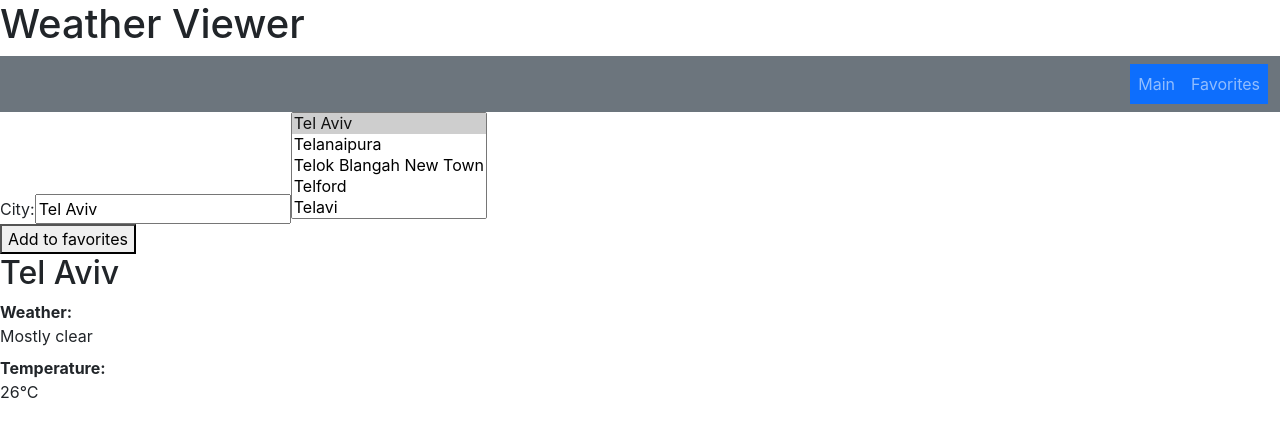
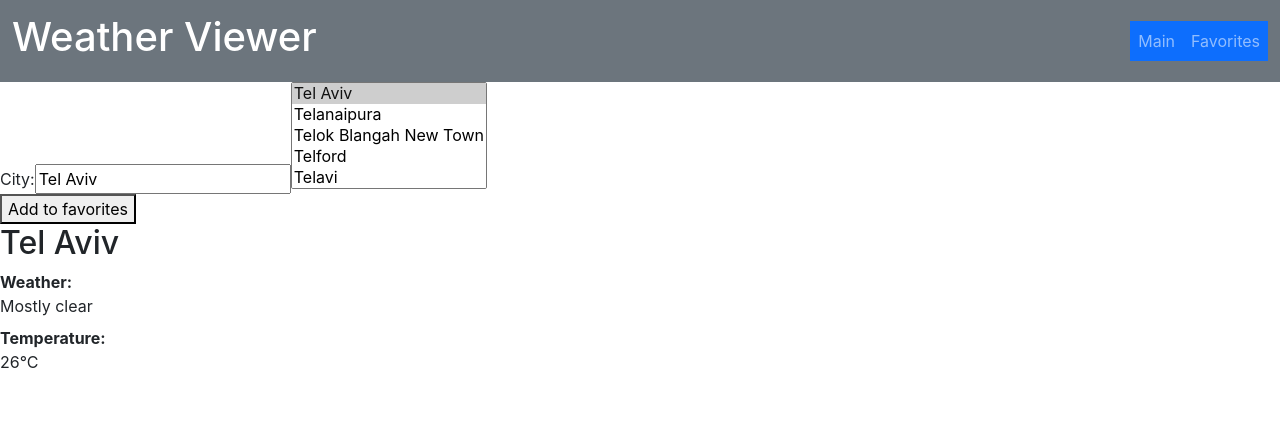
Before and after one commit to NoamAnisfeld/weather-utopia, a React (Create React App) app: page / in a window 1280 px wide. Shown: the top 436 px of the page. Built offline with nearby package versions, Linux system fonts and the light colour scheme.

Commit message:
moving header into the navbar as navbar-brand

```diff
--- a/src/App.tsx
+++ b/src/App.tsx
@@ -16,7 +16,6 @@ function App() {
   return (
     <FavoritesContext>
       <div className="App">
-        <h1>Weather Viewer</h1>
         <Navigation />
         <main>
           <Routes>
--- a/src/components/Navigation.tsx
+++ b/src/components/Navigation.tsx
@@ -7,7 +7,10 @@ import NavDropdown from 'react-bootstrap/NavDropdown';
 export default function Navigation() {
 
     return <Navbar bg="secondary" variant="dark">
-        <Container fluid className="justify-content-end">
+        <Container fluid>
+            <Navbar.Brand>
+                <h1>Weather Viewer</h1>
+            </Navbar.Brand>
             <Nav className="text-bg-primary">
                 <Nav.Item>
                     <Link className="nav-link" to="/">Main</Link>
```
